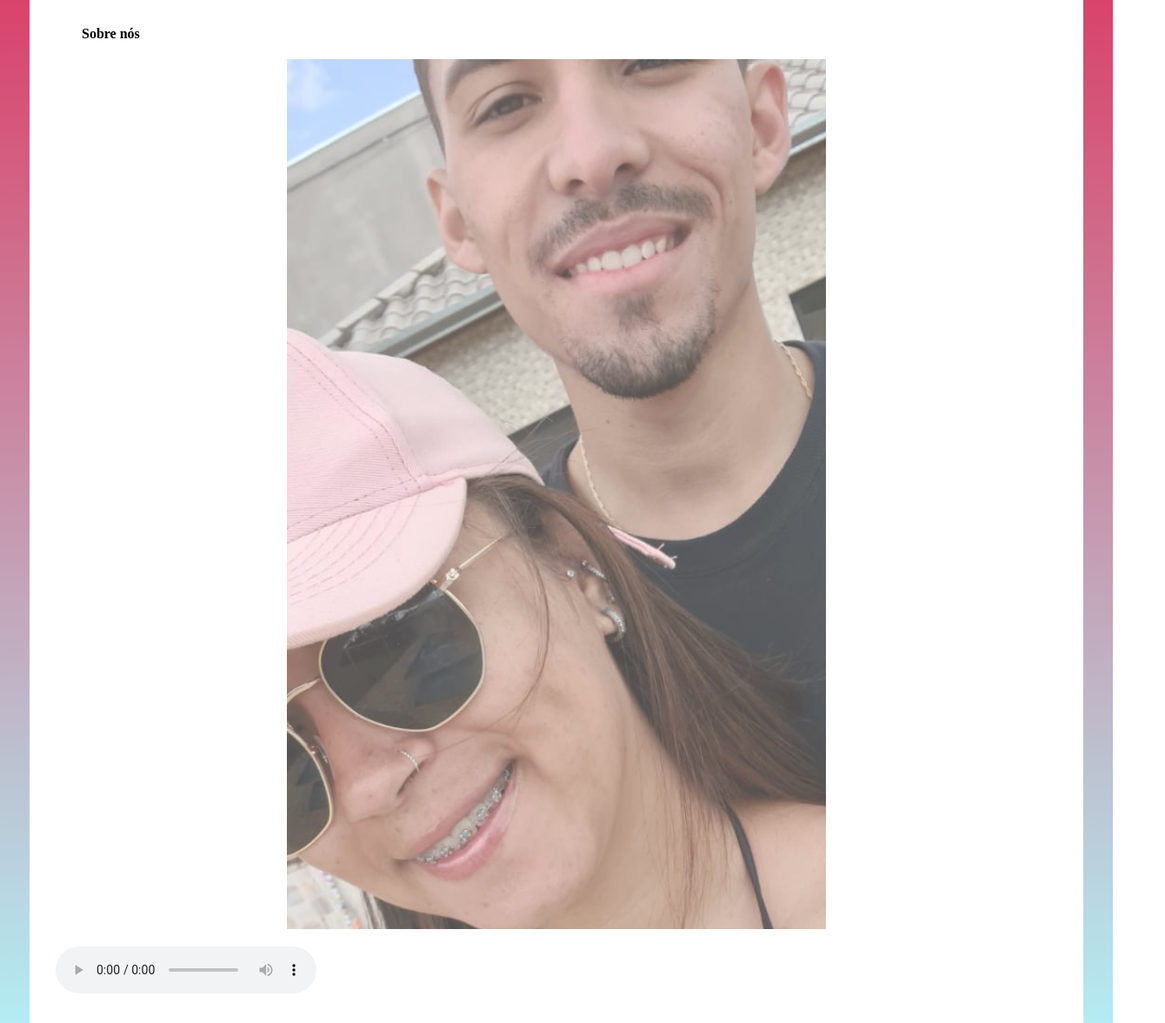
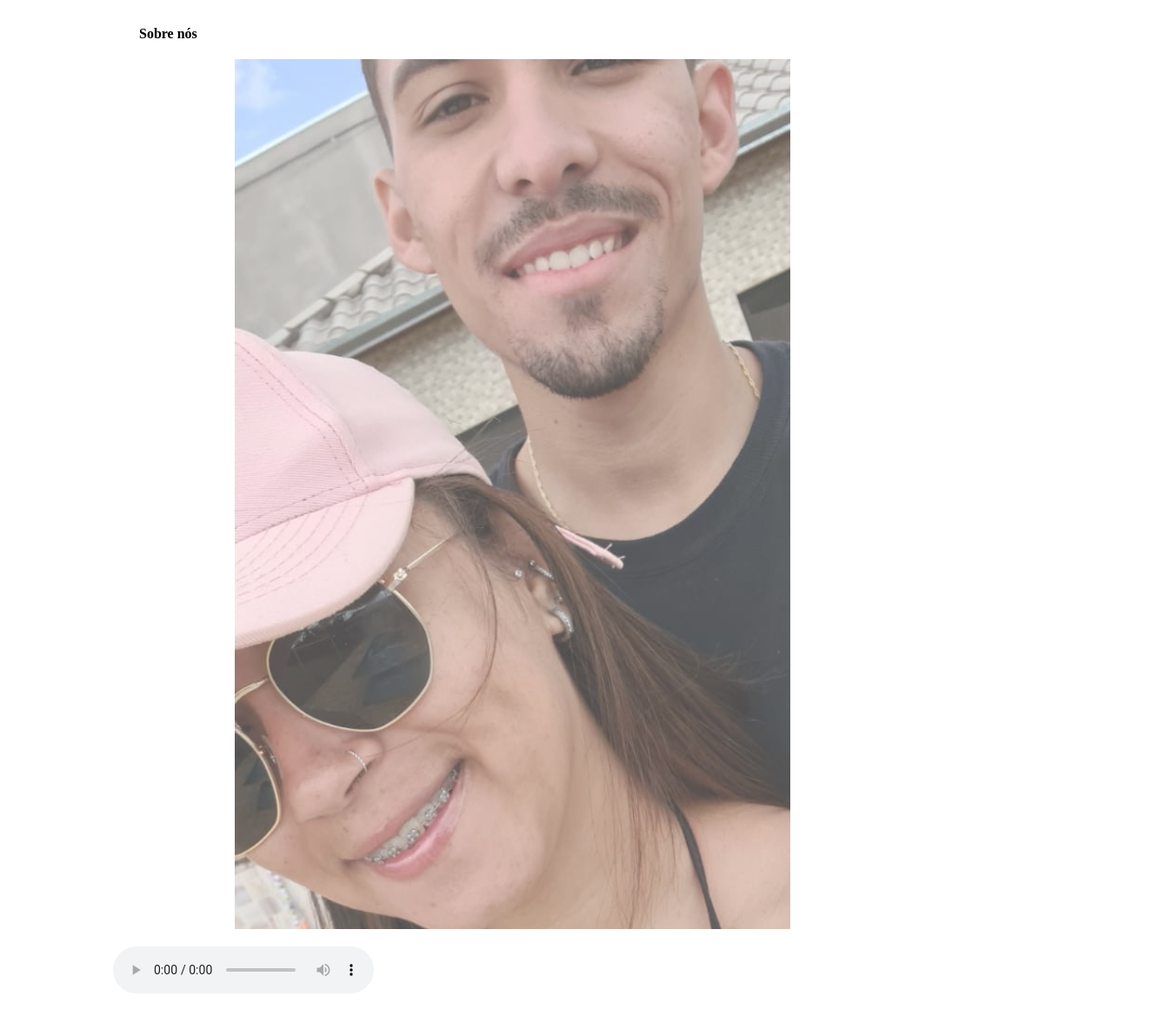
Before and after one commit to jonathancsoares/amor, a plain HTML site: page pagina-2.html in a window 1280 px wide. Shown: the whole page at 87% size, 1340 px wide, since content can reach past the window. Drawn offline with Linux system fonts and the light colour scheme.

Commit message:
update 500

```diff
--- a/style2.css
+++ b/style2.css
@@ -21,13 +21,13 @@ body {
 
 main {
     background-color: white;
-    width: 90%;
+    width: 100vw;
     margin: 0 auto;
     padding: 30px;
 }
 
 .galeria {
-    max-width: 620px;
+    width: 800px;
     height: 1000px;
     margin: 20px auto;
     position: relative;
@@ -98,7 +98,7 @@ a {
     text-decoration: none;
     font-weight: bolder;
     color: black;
-    margin-left: auto;
+    margin-left: 100px;
     padding: 10px 30px;
     border-radius: 2px;
     transition-duration: 0.3s;
@@ -109,3 +109,7 @@ a:hover {
     color: var(--cor4);
 
 }
+
+audio {
+    margin-left: 100px;
+}
```
